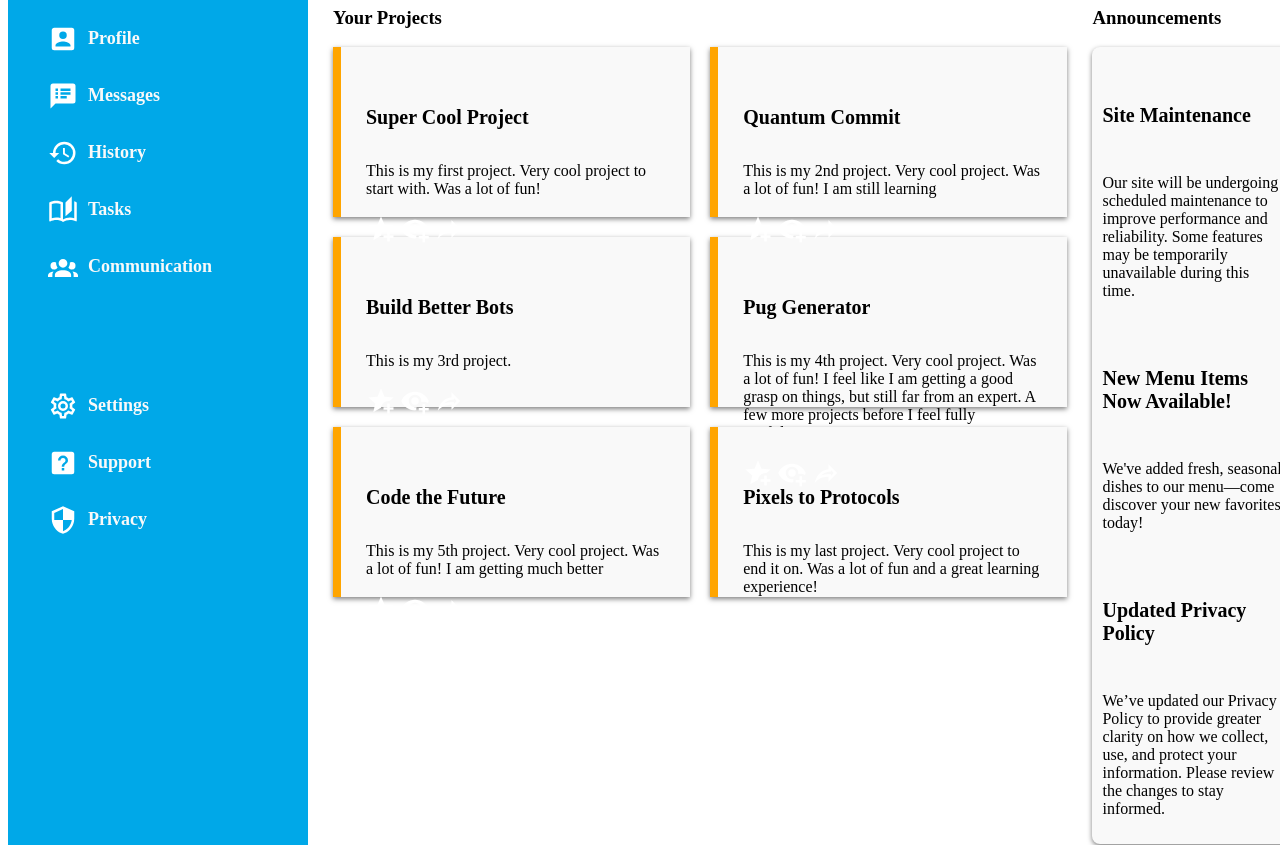
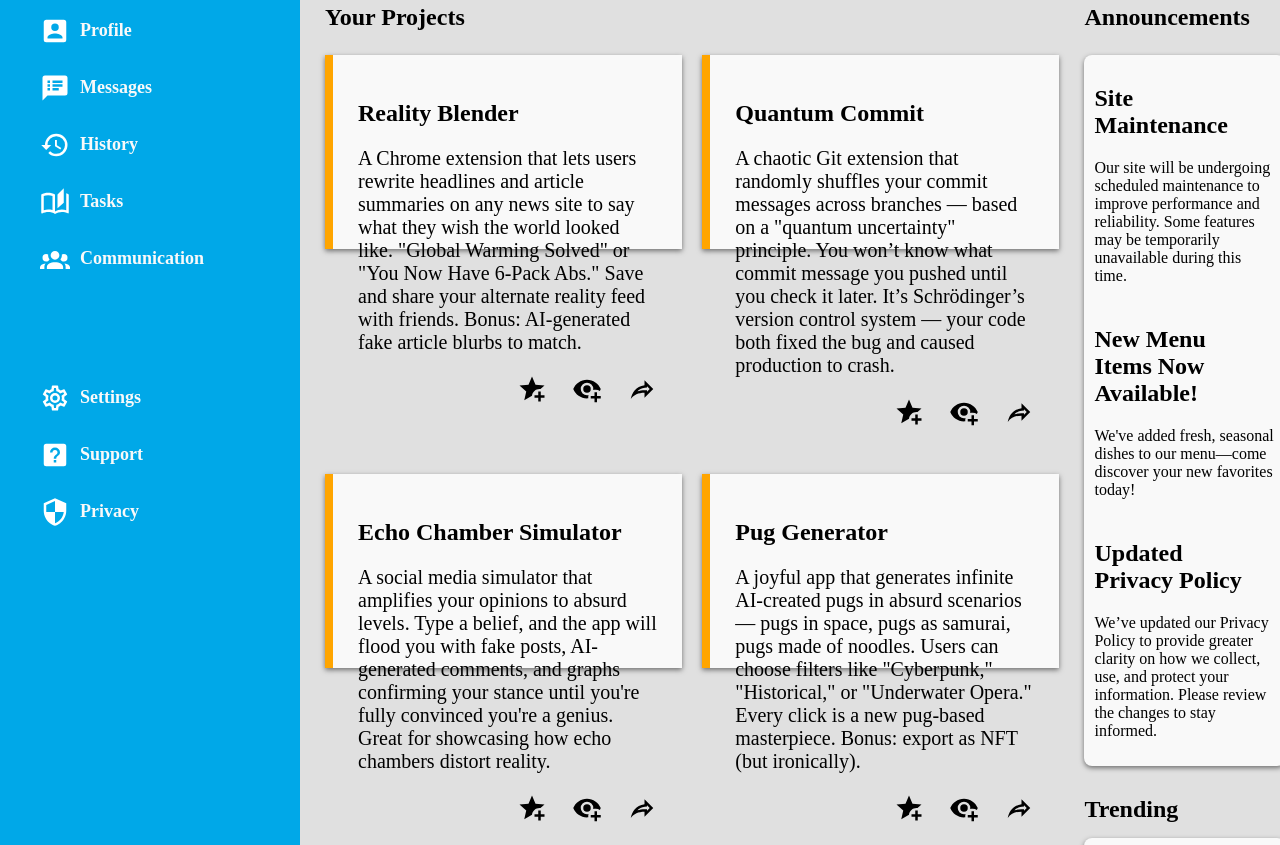
Before and after one commit to DanielKolocka/admin-dashboard, a plain HTML site: page index.html in a window 1280 px wide. Shown: the part 240-1085 px from the top of the page. Drawn offline with Linux system fonts and the light colour scheme.

Commit message:
add final touches and fixed sizing between annoucements and trending

```diff
--- a/index.html
+++ b/index.html
@@ -97,8 +97,8 @@
                 <div class="projects-container">
                     <div class="project">
                         <div class="textSection">
-                            <h5 class="project-title">Super Cool Project</h5>
-                            <p>This is my first project. Very cool project to start with. Was a lot of fun!</p>
+                            <h5 class="project-title">Reality Blender</h5>
+                            <p>A Chrome extension that lets users rewrite headlines and article summaries on any news site to say what they wish the world looked like. "Global Warming Solved" or "You Now Have 6-Pack Abs." Save and share your alternate reality feed with friends. Bonus: AI-generated fake article blurbs to match.</p>
                         </div>
                         <div class="buttonSection">
                             <img src="./imgs/star-plus.svg" alt="Star Icon" class="icon">
@@ -109,7 +109,7 @@
                     <div class="project">
                         <div class="textSection">
                             <h5 class="project-title">Quantum Commit</h5>
-                            <p>This is my 2nd project. Very cool project. Was a lot of fun! I am still learning</p>
+                            <p>A chaotic Git extension that randomly shuffles your commit messages across branches — based on a "quantum uncertainty" principle. You won’t know what commit message you pushed until you check it later. It’s Schrödinger’s version control system — your code both fixed the bug and caused production to crash.</p>
                         </div>
                         <div class="buttonSection">
                             <img src="./imgs/star-plus.svg" alt="Star Icon" class="icon">
@@ -119,8 +119,8 @@
                     </div>
                     <div class="project">
                         <div class="textSection">
-                            <h5 class="project-title">Build Better Bots</h5>
-                            <p>This is my 3rd project.</p>
+                            <h5 class="project-title">Echo Chamber Simulator</h5>
+                            <p>A social media simulator that amplifies your opinions to absurd levels. Type a belief, and the app will flood you with fake posts, AI-generated comments, and graphs confirming your stance until you're fully convinced you're a genius. Great for showcasing how echo chambers distort reality.</p>
                         </div>
                         <div class="buttonSection">
                             <img src="./imgs/star-plus.svg" alt="Star Icon" class="icon">
@@ -131,7 +131,7 @@
                     <div class="project">
                         <div class="textSection">
                             <h5 class="project-title">Pug Generator</h5>
-                            <p>This is my 4th project. Very cool project. Was a lot of fun! I feel like I am getting a good grasp on things, but still far from an expert. A few more projects before I feel fully confident.</p>
+                            <p>A joyful app that generates infinite AI-created pugs in absurd scenarios — pugs in space, pugs as samurai, pugs made of noodles. Users can choose filters like "Cyberpunk," "Historical," or "Underwater Opera." Every click is a new pug-based masterpiece. Bonus: export as NFT (but ironically).</p>
                         </div>
                         <div class="buttonSection">
                             <img src="./imgs/star-plus.svg" alt="Star Icon" class="icon">
@@ -141,8 +141,8 @@
                     </div>
                     <div class="project">
                         <div class="textSection">
-                            <h5 class="project-title">Code the Future</h5>
-                            <p>This is my 5th project. Very cool project. Was a lot of fun! I am getting much better</p>
+                            <h5 class="project-title">Code Dungeon</h5>
+                            <p>A terminal-based dungeon crawler where your code is your weapon. Solve coding puzzles to defeat monsters, unlock spells by writing clean functions, and level up your character by passing tests. Imagine Vim meets Dark Souls.</p>
                         </div>
                         <div class="buttonSection">
                             <img src="./imgs/star-plus.svg" alt="Star Icon" class="icon">
@@ -152,8 +152,8 @@
                     </div>
                     <div class="project">
                         <div class="textSection">
-                            <h5 class="project-title">Pixels to Protocols</h5>
-                            <p>This is my last project. Very cool project to end it on. Was a lot of fun and a great learning experience!</p>
+                            <h5 class="project-title">Meme Stock Casino</h5>
+                            <p>A stock market simulator where tickers are based on memes, internet drama, and random trends (e.g., $ZUCK, $DOGEWASH, $TAYLOR). Prices change based on simulated viral events. Build a portfolio and survive market crashes like “Kanye Rage Tweet 3.0.”</p>
                         </div>
                         <div class="buttonSection">
                             <img src="./imgs/star-plus.svg" alt="Star Icon" class="icon">
@@ -181,7 +181,7 @@
                 </div>
             </div>
             <div class="trending">
-                <h3>Trending</h3>
+                <h3 class="trending-title">Trending</h3>
                 <div class="trending-content">
                     <div class="trend">
                         <img src="./imgs/user1.png" alt="Profile Pic" class="profile-image">
--- a/styles.css
+++ b/styles.css
@@ -1,3 +1,9 @@
+body {
+    margin: 0;
+    padding: 0;
+    background-color: #e0e0e0;
+}
+
 li {
     list-style: none;
 }
@@ -147,14 +153,18 @@ button {
     grid-row: 2/-1;
     display: grid;
     grid-template-columns: 4fr 1fr;
-    grid-template-rows: 1fr 385px;
+    grid-template-rows: 1fr 500px;
     gap: 25px;
     padding: 20px 25px;
 }
 
+.main-content h3 {
+    font-size: 24px;
+}
+
 .projects{
     grid-column: 1/2;
-    grid-row: 1/-1;
+    grid-row: 1/3;
     display: flex;
     flex-direction: column;
     /* gap: 50px; */
@@ -163,7 +173,7 @@ button {
     display: grid;
     grid-template-columns: repeat(2, 1fr);
     gap: 20px;
-    /* height: 100%; */
+    height: 100%;
 }
 
 .project {
@@ -171,7 +181,7 @@ button {
     box-shadow: 0 2px 5px rgba(0, 0, 0, 0.5);
     padding: 25px;
     /* height: 250px; */
-    height: 15vh;
+    height: 18vh;
     border-left: 8px solid orange;
     display: flex;
     flex-direction: column;
@@ -179,7 +189,20 @@ button {
 }
 
 .project-title {
+    font-size: 24px;
+    margin: 20px;
+    margin-left: 0;
+}
+
+.textSection p {
     font-size: 20px;
+}
+
+.buttonSection {
+    display: flex;
+    gap: 25px;
+    justify-content: flex-end;
+    filter: invert(1);
 }
 
 .annoucements{
@@ -187,8 +210,12 @@ button {
     grid-row: 1/2;
     display: flex;
     flex-direction: column;
-    justify-content: space-evenly;
+    /* justify-content: center; */
     gap: 10px;
+}
+
+.announcement p {
+    font-size: 16px;
 }
 
 .annoucement-content, .trending-content{
@@ -206,8 +233,8 @@ button {
     grid-row: 2/3;
     display: flex;
     flex-direction: column;
-    justify-content: space-evenly;
-    gap: 15px;
+    /* justify-content: space-evenly; */
+    gap: 10px;
 }
 
 
@@ -224,6 +251,12 @@ button {
     margin: 0;
 }
 
+.trending-title {
+    /* margin: 10px; */
+    margin-top: 5px;
+    margin-bottom: 5px;
+}
+
 .trend-text p {
     margin: 10px;
 }
```
